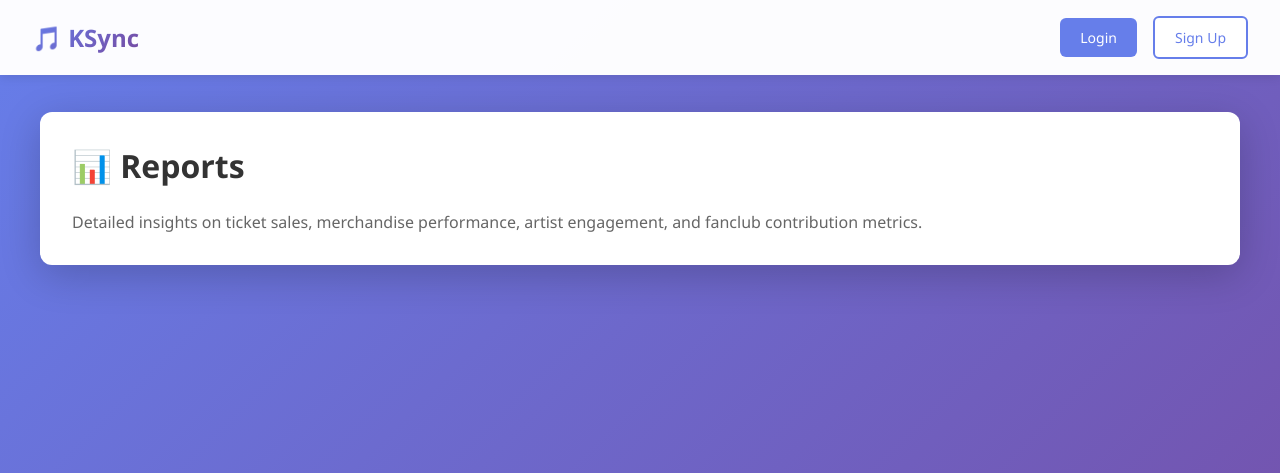
After one commit to jiancpp/ccinfom-db-application, a Flask app: page /reports in a window 1280 px wide. The commit adds this page. Shown: the top 473 px of the page. Run offline with Flask 3, Linux system fonts and the light colour scheme; parts of the project's set-up code (start-up, migrations or seed data) failed here and were passed over.

Commit message:
added a base reports page

```diff
--- a/app/routes.py
+++ b/app/routes.py
@@ -443,6 +443,12 @@ def fanclubs():
         current_artist=current_artist,
         artists=artists
     )
+
+
+@main_routes.route('/reports', methods=['GET'])
+def reports():
+
+    return render_template('reports.html')
 
 
 # ============================================
--- a/app/templates/base.html
+++ b/app/templates/base.html
@@ -250,6 +250,7 @@
                 <li><a href="{{ url_for('main_routes.events') }}">Events</a></li>
                 <li><a href="{{ url_for('main_routes.merchandise') }}">Shop</a></li>
                 <li><a href="{{ url_for('main_routes.fanclubs') }}">Fanclubs</a></li>
+                <li><a href="{{ url_for('main_routes.reports') }}">Reports</a></li>
             </ul>
             <div class="user-info">
                 <span>Hi, {{ session.get('username') }}!</span>
--- /dev/null
+++ b/app/templates/reports.html
@@ -0,0 +1,6 @@
+{% extends "base.html" %}
+{% block title %}Reports - KSync{% endblock %}
+{% block content %}
+<h1>📊 Reports</h1>
+<p style="color: #666;">Detailed insights on ticket sales, merchandise performance, artist engagement, and fanclub contribution metrics.</p>
+{% endblock %}
```
